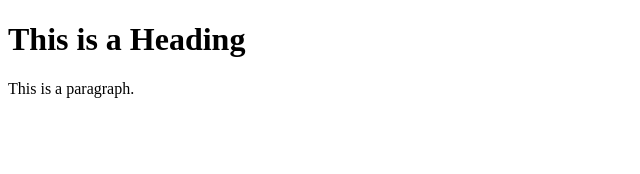
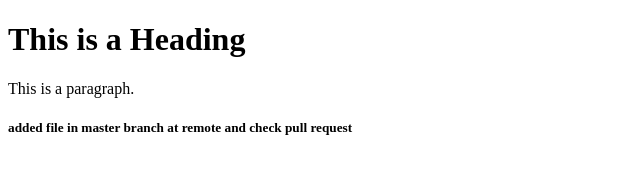
Before and after one commit to venkatdatta-github/venkat-repository-one, a plain HTML site: page index.html in a window 1280 px wide. Shown: the whole page, without its empty margins (0-640 px from the left). Drawn offline with Linux system fonts and the light colour scheme.

Commit message:
added file in master branch at remote and check pull request

```diff
--- a/index.html
+++ b/index.html
@@ -7,6 +7,7 @@
 
 <h1>This is a Heading</h1>
 <p>This is a paragraph.</p>
+  <h5>added file in master branch at remote and check pull request</h5>
 
 </body>
 </html>
```
